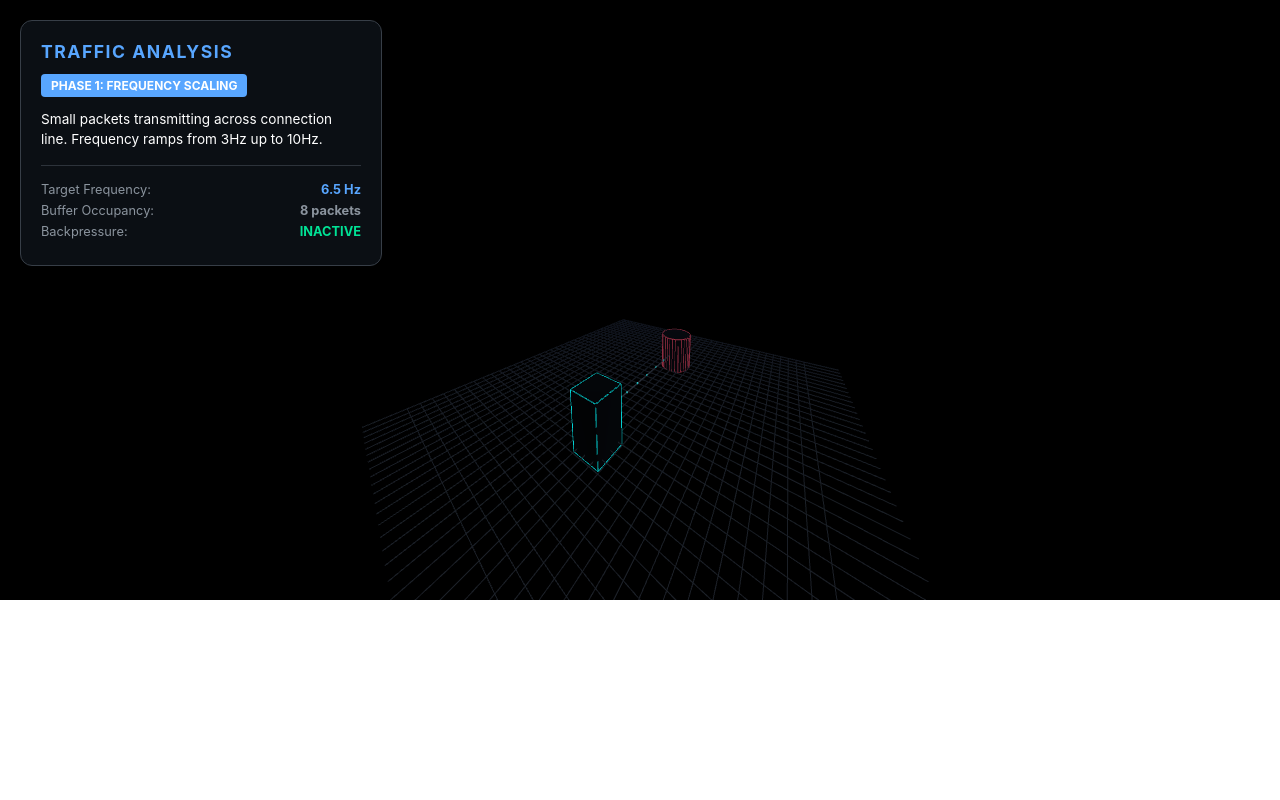
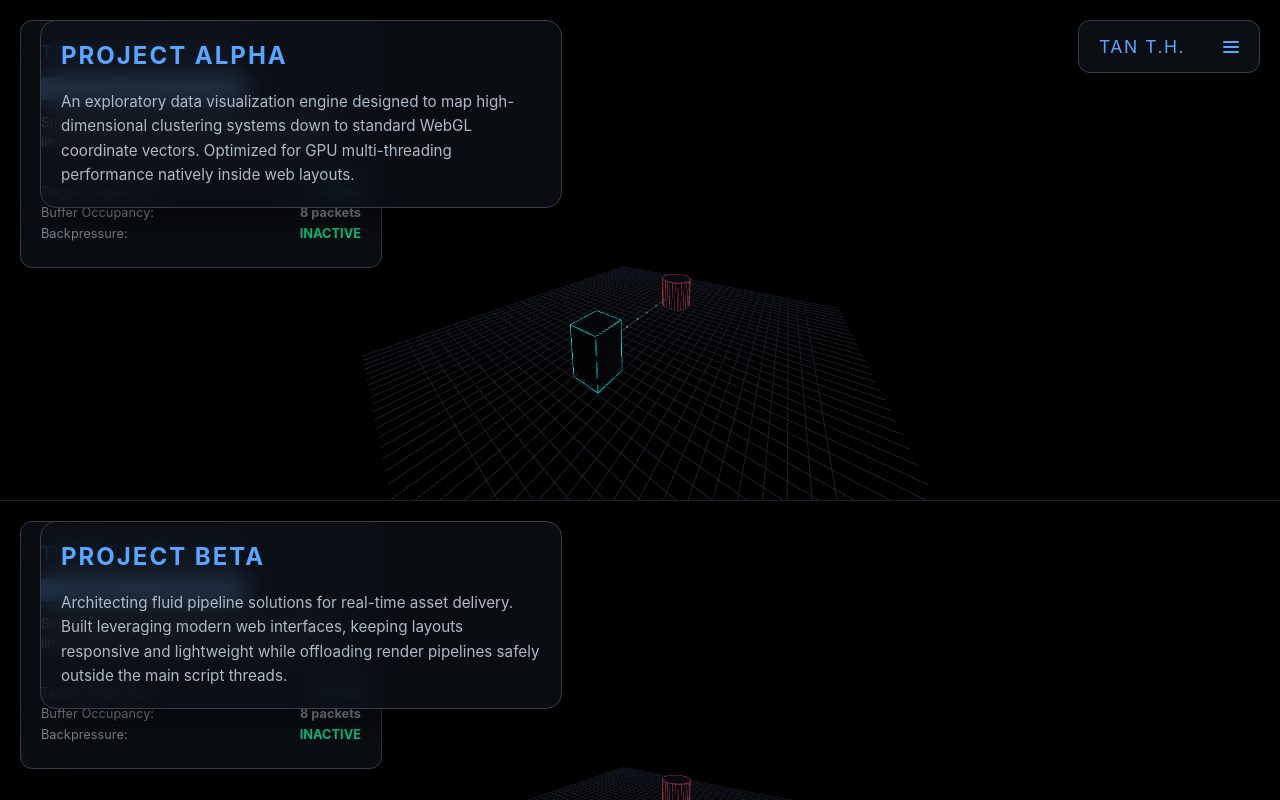
Before and after one commit to tanth1996/tanth1996.github.io, an Angular app: page / in a window 1280 px wide. Built offline with nearby package versions, Linux system fonts and the light colour scheme.

Commit message:
feat: add sections and nav bar

```diff
--- a/src/app/app.html
+++ b/src/app/app.html
@@ -1,10 +1,71 @@
 @if (!isIntroDone()) {
   <app-intro-animation (fadeOutDoneEvent)="onIntroDone()"></app-intro-animation>
 } @else {
-  <main>
-    <div>
-      <app-db-animation [canvasHeight]="600"></app-db-animation>
+  <div class="portfolio-container">
+    <div id="nav-card" [class.expanded]="isNavExpanded" (click)="toggleNav($event)">
+      <div id="nav-heading">
+        <span>Tan T.H.</span>
+        <div class="burger-icon">
+          <span></span>
+          <span></span>
+          <span></span>
+        </div>
+      </div>
+      <ul id="nav-items">
+        <li class="nav-link"><a href="#alpha" (click)="closeNav()">Project Alpha</a></li>
+        <li class="nav-link"><a href="#beta" (click)="closeNav()">Project Beta</a></li>
+        <li class="nav-link"><a href="#gamma" (click)="closeNav()">Project Gamma</a></li>
+        <li class="nav-link"><a href="#about" (click)="closeNav()">About Me</a></li>
+      </ul>
     </div>
-  </main>
+
+    <section id="alpha" class="portfolio-section">
+      <div class="canvas-container">
+        <app-db-animation [canvasHeight]="500"></app-db-animation>
+      </div>
+      <div class="content-wrapper">
+        <div class="glass-card">
+          <h2>Project Alpha</h2>
+          <p>
+            An exploratory data visualization engine designed to map high-dimensional clustering
+            systems down to standard WebGL coordinate vectors. Optimized for GPU multi-threading
+            performance natively inside web layouts.
+          </p>
+        </div>
+      </div>
+    </section>
+
+    <section id="beta" class="portfolio-section">
+      <div class="canvas-container">
+        <app-db-animation [canvasHeight]="500"></app-db-animation>
+      </div>
+      <div class="content-wrapper">
+        <div class="glass-card">
+          <h2>Project Beta</h2>
+          <p>
+            Architecting fluid pipeline solutions for real-time asset delivery. Built leveraging
+            modern web interfaces, keeping layouts responsive and lightweight while offloading
+            render pipelines safely outside the main script threads.
+          </p>
+        </div>
+      </div>
+    </section>
+
+    <section id="gamma" class="portfolio-section">
+      <div class="canvas-container">
+        <app-db-animation [canvasHeight]="500"></app-db-animation>
+      </div>
+      <div class="content-wrapper">
+        <div class="glass-card">
+          <h2>Project Gamma</h2>
+          <p>
+            A deep dive into cross-platform visual synchronization layouts. Blending
+            high-performance mathematics with sleek, content-focused editorial design schemas across
+            changing screen configurations.
+          </p>
+        </div>
+      </div>
+    </section>
+  </div>
   <router-outlet />
 }
--- a/src/app/app.scss
+++ b/src/app/app.scss
@@ -0,0 +1,195 @@
+/* --- Scroll Container Wrapper --- */
+.portfolio-container {
+  width: 100%;
+  height: 100vh;
+  overflow-y: scroll;
+  overflow-x: hidden;
+  background-color: #0b0f19;
+  box-sizing: border-box;
+}
+
+/* --- Fixed Navigation Card Styles --- */
+#nav-card {
+  position: fixed;
+  top: 20px;
+  right: 20px;
+  z-index: 100;
+  background: rgba(13, 17, 23, 0.85);
+  padding: 15px 20px;
+  border-radius: 12px;
+  border: 1px solid #373e47;
+  box-shadow: 0 8px 32px rgba(0, 0, 0, 0.6);
+  backdrop-filter: blur(4px);
+  -webkit-backdrop-filter: blur(4px);
+  cursor: pointer;
+  min-width: 140px;
+  transition:
+    transform 0.3s cubic-bezier(0.4, 0, 0.2, 1),
+    border-color 0.3s ease,
+    background 0.3s ease;
+}
+
+#nav-card:not(.expanded):hover {
+  transform: scale(1.04);
+  border-color: #58a6ff;
+  background: rgba(22, 30, 41, 0.9);
+}
+
+#nav-heading {
+  font-size: 1.1rem;
+  margin: 0;
+  color: #58a6ff;
+  text-transform: uppercase;
+  letter-spacing: 1.5px;
+  display: flex;
+  align-items: center;
+  justify-content: space-between;
+  gap: 15px;
+  user-select: none;
+}
+
+/* Hamburger Icon */
+.burger-icon {
+  display: inline-block;
+  width: 16px;
+  height: 12px;
+  position: relative;
+}
+.burger-icon span {
+  display: block;
+  position: absolute;
+  height: 2px;
+  width: 100%;
+  background: #58a6ff;
+  border-radius: 2px;
+  transition: all 0.25s ease-in-out;
+}
+.burger-icon span:nth-child(1) {
+  top: 0;
+}
+.burger-icon span:nth-child(2) {
+  top: 5px;
+}
+.burger-icon span:nth-child(3) {
+  top: 10px;
+}
+
+/* Burger Morphing */
+#nav-card.expanded .burger-icon span:nth-child(1) {
+  top: 5px;
+  transform: rotate(135deg);
+}
+#nav-card.expanded .burger-icon span:nth-child(2) {
+  opacity: 0;
+  transform: translateX(-10px);
+}
+#nav-card.expanded .burger-icon span:nth-child(3) {
+  top: 5px;
+  transform: rotate(-135deg);
+}
+
+/* Dropdown Items */
+#nav-items {
+  max-height: 0;
+  opacity: 0;
+  overflow: hidden;
+  transition:
+    max-height 0.4s cubic-bezier(0.4, 0, 0.2, 1),
+    opacity 0.3s ease,
+    margin-top 0.3s ease;
+  list-style: none;
+  padding: 0;
+  margin: 0;
+}
+
+#nav-card.expanded #nav-items {
+  max-height: 200px;
+  opacity: 1;
+  margin-top: 15px;
+}
+
+.nav-link {
+  margin: 12px 0 4px 0;
+  padding-bottom: 4px;
+}
+.nav-link a {
+  color: #adbac7;
+  text-decoration: none;
+  font-size: 0.9rem;
+  letter-spacing: 0.5px;
+  transition: color 0.2s ease;
+  display: block;
+}
+.nav-link a:hover {
+  color: #58a6ff;
+}
+
+/* --- Section Container Styles --- */
+.portfolio-section {
+  display: grid;
+  grid-template-columns: 1fr;
+  grid-template-rows: 1fr;
+  position: relative;
+  width: 100%;
+  height: auto;
+  scroll-snap-align: start;
+  overflow: hidden;
+  border-bottom: 1px solid #1c2128;
+  box-sizing: border-box;
+}
+
+.canvas-container {
+  grid-area: 1 / 1; /* Forces it into the first row and column */
+  z-index: 1;
+  pointer-events: none;
+  width: 100%;
+  height: auto; /* Stretches to fill the section if the text card is taller */
+}
+
+.content-wrapper {
+  grid-area: 1 / 1;
+  z-index: 2;
+
+  width: 100%;
+  max-width: 1200px;
+  padding: 0 40px;
+  box-sizing: border-box;
+  display: flex;
+}
+
+/* --- Translucent Glass Card --- */
+.glass-card {
+  color: #adbac7;
+  background: rgba(13, 17, 23, 0.75);
+  backdrop-filter: blur(12px);
+  -webkit-backdrop-filter: blur(12px);
+  padding: 20px;
+  border-radius: 16px;
+  border: 1px solid #373e47;
+  max-width: 480px;
+  width: 100%;
+  height: auto;
+  margin-bottom: auto;
+  margin-top: 20px;
+  box-shadow: 0 20px 50px rgba(0, 0, 0, 0.5);
+  transition: transform 0.3s ease;
+}
+
+.glass-card:hover {
+  transform: translateY(-5px);
+  border-color: #58a6ff;
+}
+
+.glass-card h2 {
+  font-size: 1.5rem;
+  margin-top: 0;
+  color: #58a6ff;
+  text-transform: uppercase;
+  letter-spacing: 2px;
+}
+
+.glass-card p {
+  font-size: 0.95rem;
+  line-height: 1.6;
+  margin-bottom: 0;
+}
--- a/src/app/app.ts
+++ b/src/app/app.ts
@@ -12,7 +12,28 @@ import { DbAnimation } from './3d/db-animation/db-animation';
 export class App {
   isIntroDone = signal<boolean>(false);
 
+  isNavExpanded = false;
+
   onIntroDone() {
     this.isIntroDone.set(true);
   }
+
+  /**
+   * Toggles the navigation card dropdown state.
+   * Prevents toggling if the user clicked an actual link item.
+   */
+  toggleNav(event: Event): void {
+    const target = event.target as HTMLElement;
+    if (target.tagName === 'A') {
+      return;
+    }
+    this.isNavExpanded = !this.isNavExpanded;
+  }
+
+  /**
+   * Explicitly closes the navigation menu (e.g., after clicking a link)
+   */
+  closeNav(): void {
+    this.isNavExpanded = false;
+  }
 }
```
